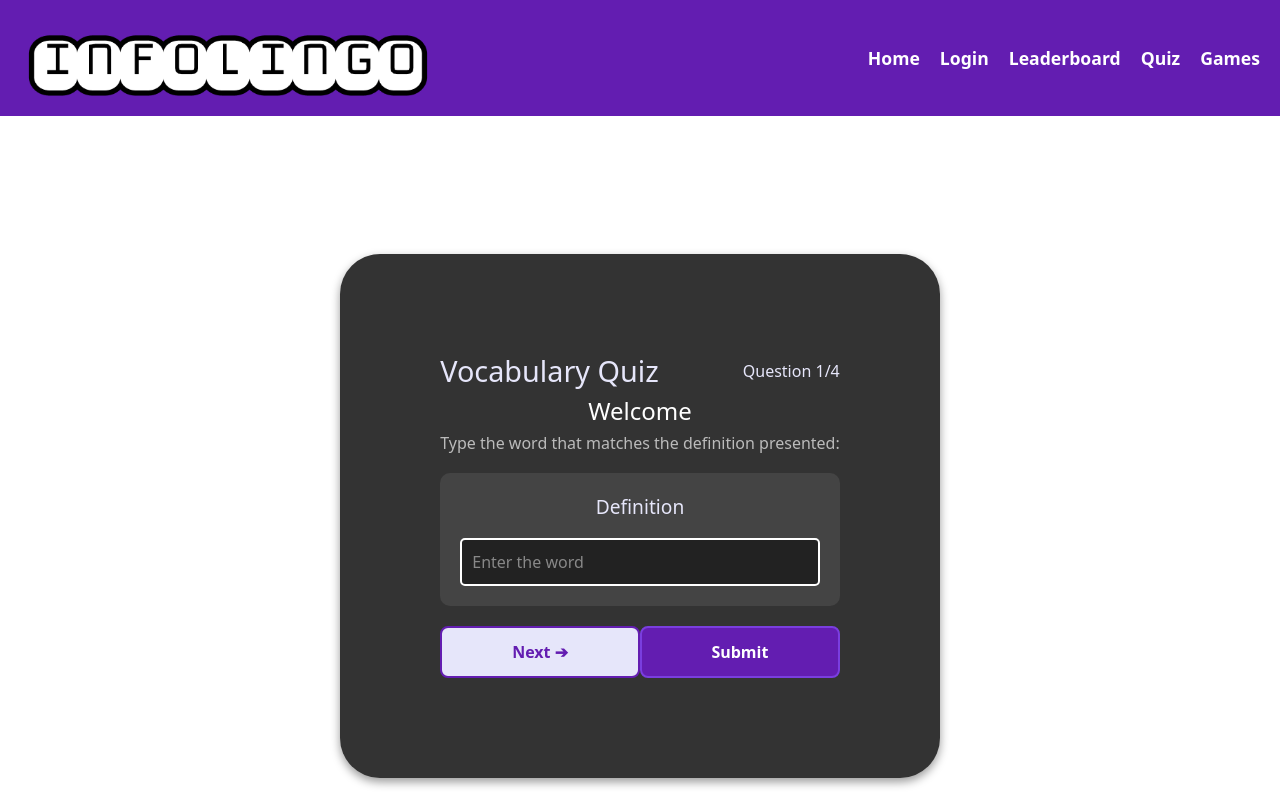
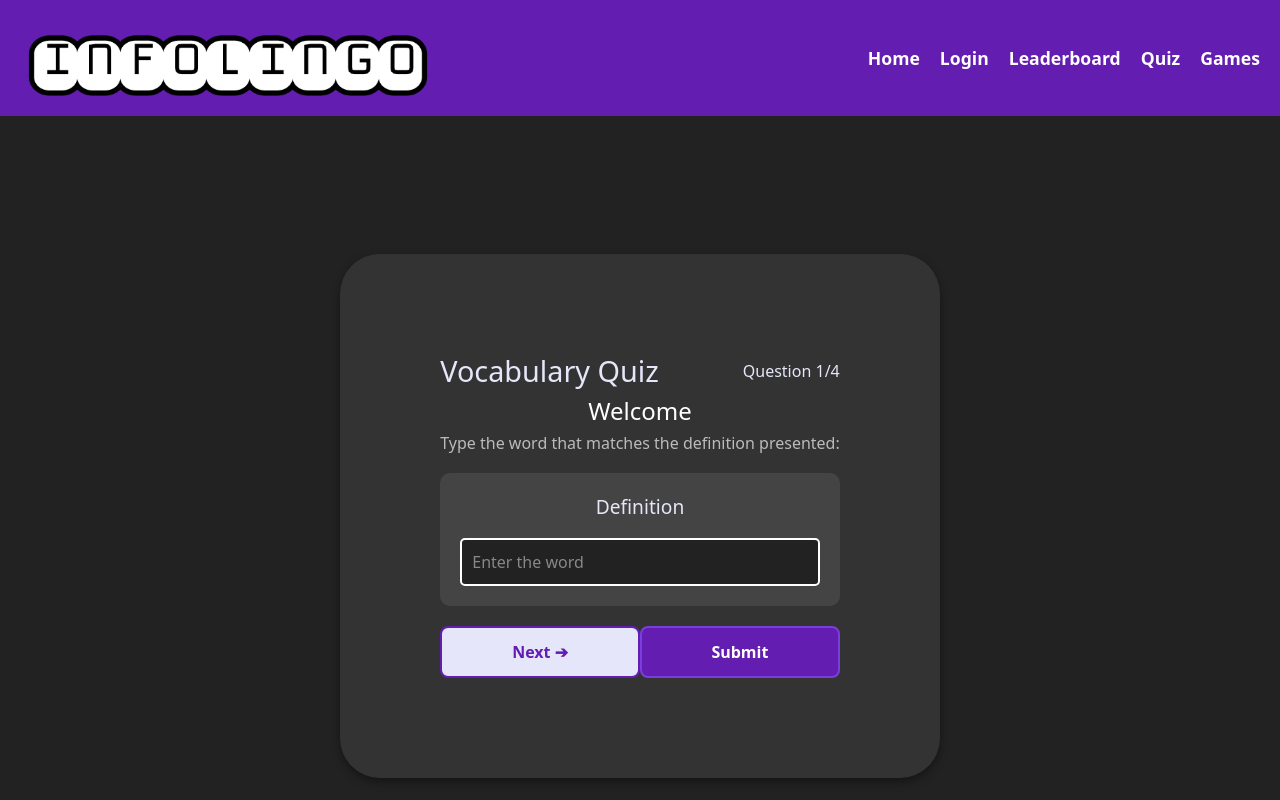
Before and after one commit to mpolasub/InfoLingo, a React (Vite) app in the folder vite-project/: page /quiz in a window 1280 px wide. Shown: the top 800 px of the page. Built offline with nearby package versions, Linux system fonts and the light colour scheme; a web font is replaced by a local one.

Commit message:
fixed css

```diff
--- a/vite-project/src/style.css
+++ b/vite-project/src/style.css
@@ -1,8 +1,8 @@
 body {
   margin: 0;
   font-family: Arial, Helvetica, sans-serif;
-  background-color: #222;
-  color: #fff;
+  background-color: #222 !important;
+  color: #fff !important;
 }
 
 /* Header and Navbar */
```
Also changed, not shown: vite-project/src/components/InfoManagement.jsx (line endings or trailing spaces).
